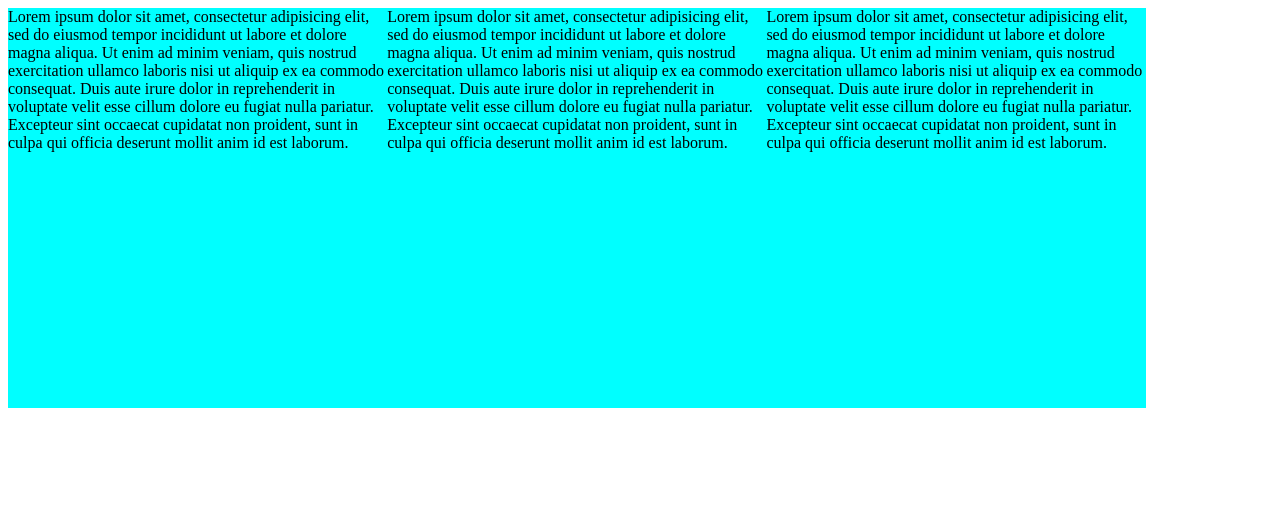
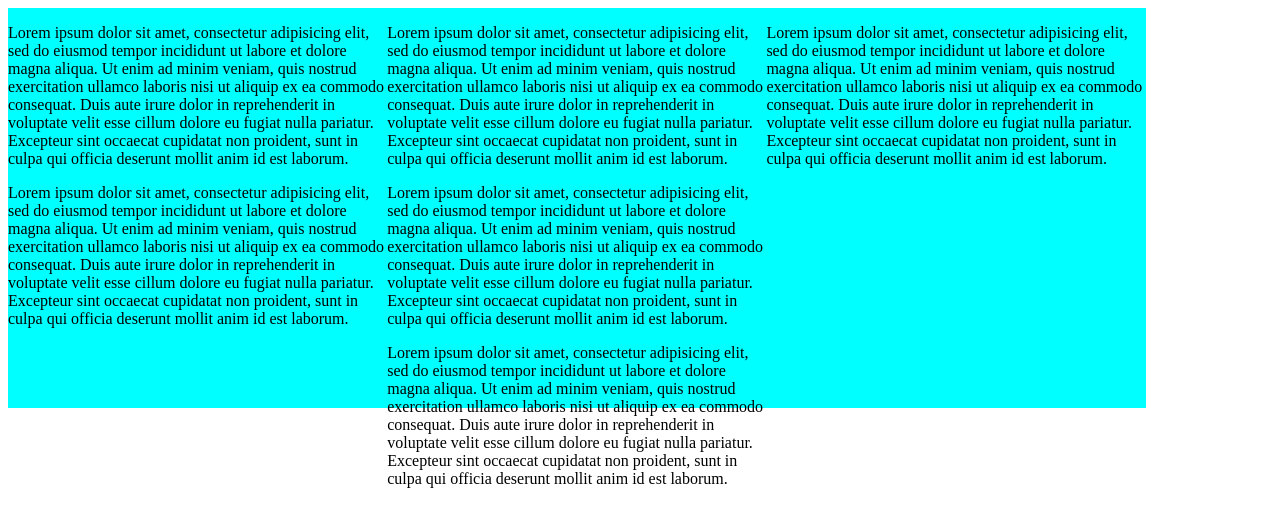
Before and after one commit to Jiseong-Michael-Yang/Introduction-to-CSS3, a plain HTML site: page codes/html/div-display2.html in a window 1280 px wide. Drawn offline with Linux system fonts and the light colour scheme.

Commit message:
Loren Ipsum

```diff
--- a/codes/html/div-display2.html
+++ b/codes/html/div-display2.html
@@ -7,9 +7,30 @@
     </head>
     <body>
 
-        <div>Lorem ipsum dolor sit amet, consectetur adipisicing elit, sed do eiusmod tempor incididunt ut labore et dolore magna aliqua. Ut enim ad minim veniam, quis nostrud exercitation ullamco laboris nisi ut aliquip ex ea commodo consequat. Duis aute irure dolor in reprehenderit in voluptate velit esse cillum dolore eu fugiat nulla pariatur. Excepteur sint occaecat cupidatat non proident, sunt in culpa qui officia deserunt mollit anim id est laborum.</div>
-        <div>Lorem ipsum dolor sit amet, consectetur adipisicing elit, sed do eiusmod tempor incididunt ut labore et dolore magna aliqua. Ut enim ad minim veniam, quis nostrud exercitation ullamco laboris nisi ut aliquip ex ea commodo consequat. Duis aute irure dolor in reprehenderit in voluptate velit esse cillum dolore eu fugiat nulla pariatur. Excepteur sint occaecat cupidatat non proident, sunt in culpa qui officia deserunt mollit anim id est laborum.</div>
-        <div>Lorem ipsum dolor sit amet, consectetur adipisicing elit, sed do eiusmod tempor incididunt ut labore et dolore magna aliqua. Ut enim ad minim veniam, quis nostrud exercitation ullamco laboris nisi ut aliquip ex ea commodo consequat. Duis aute irure dolor in reprehenderit in voluptate velit esse cillum dolore eu fugiat nulla pariatur. Excepteur sint occaecat cupidatat non proident, sunt in culpa qui officia deserunt mollit anim id est laborum.</div>
+        <div>
+            <p>
+            Lorem ipsum dolor sit amet, consectetur adipisicing elit, sed do eiusmod tempor incididunt ut labore et dolore magna aliqua. Ut enim ad minim veniam, quis nostrud exercitation ullamco laboris nisi ut aliquip ex ea commodo consequat. Duis aute irure dolor in reprehenderit in voluptate velit esse cillum dolore eu fugiat nulla pariatur. Excepteur sint occaecat cupidatat non proident, sunt in culpa qui officia deserunt mollit anim id est laborum.
+            </p>
+            <p>
+            Lorem ipsum dolor sit amet, consectetur adipisicing elit, sed do eiusmod tempor incididunt ut labore et dolore magna aliqua. Ut enim ad minim veniam, quis nostrud exercitation ullamco laboris nisi ut aliquip ex ea commodo consequat. Duis aute irure dolor in reprehenderit in voluptate velit esse cillum dolore eu fugiat nulla pariatur. Excepteur sint occaecat cupidatat non proident, sunt in culpa qui officia deserunt mollit anim id est laborum.
+            </p>
+        </div>
+        <div>
+            <p>
+            Lorem ipsum dolor sit amet, consectetur adipisicing elit, sed do eiusmod tempor incididunt ut labore et dolore magna aliqua. Ut enim ad minim veniam, quis nostrud exercitation ullamco laboris nisi ut aliquip ex ea commodo consequat. Duis aute irure dolor in reprehenderit in voluptate velit esse cillum dolore eu fugiat nulla pariatur. Excepteur sint occaecat cupidatat non proident, sunt in culpa qui officia deserunt mollit anim id est laborum.
+            </p>
+            <p>
+            Lorem ipsum dolor sit amet, consectetur adipisicing elit, sed do eiusmod tempor incididunt ut labore et dolore magna aliqua. Ut enim ad minim veniam, quis nostrud exercitation ullamco laboris nisi ut aliquip ex ea commodo consequat. Duis aute irure dolor in reprehenderit in voluptate velit esse cillum dolore eu fugiat nulla pariatur. Excepteur sint occaecat cupidatat non proident, sunt in culpa qui officia deserunt mollit anim id est laborum.
+            </p>
+            <p>
+            Lorem ipsum dolor sit amet, consectetur adipisicing elit, sed do eiusmod tempor incididunt ut labore et dolore magna aliqua. Ut enim ad minim veniam, quis nostrud exercitation ullamco laboris nisi ut aliquip ex ea commodo consequat. Duis aute irure dolor in reprehenderit in voluptate velit esse cillum dolore eu fugiat nulla pariatur. Excepteur sint occaecat cupidatat non proident, sunt in culpa qui officia deserunt mollit anim id est laborum.
+            </p>
+        </div>
+        <div>
+            <p>
+            Lorem ipsum dolor sit amet, consectetur adipisicing elit, sed do eiusmod tempor incididunt ut labore et dolore magna aliqua. Ut enim ad minim veniam, quis nostrud exercitation ullamco laboris nisi ut aliquip ex ea commodo consequat. Duis aute irure dolor in reprehenderit in voluptate velit esse cillum dolore eu fugiat nulla pariatur. Excepteur sint occaecat cupidatat non proident, sunt in culpa qui officia deserunt mollit anim id est laborum.
+            </p>
+        </div>
 
 
     </body>
```
